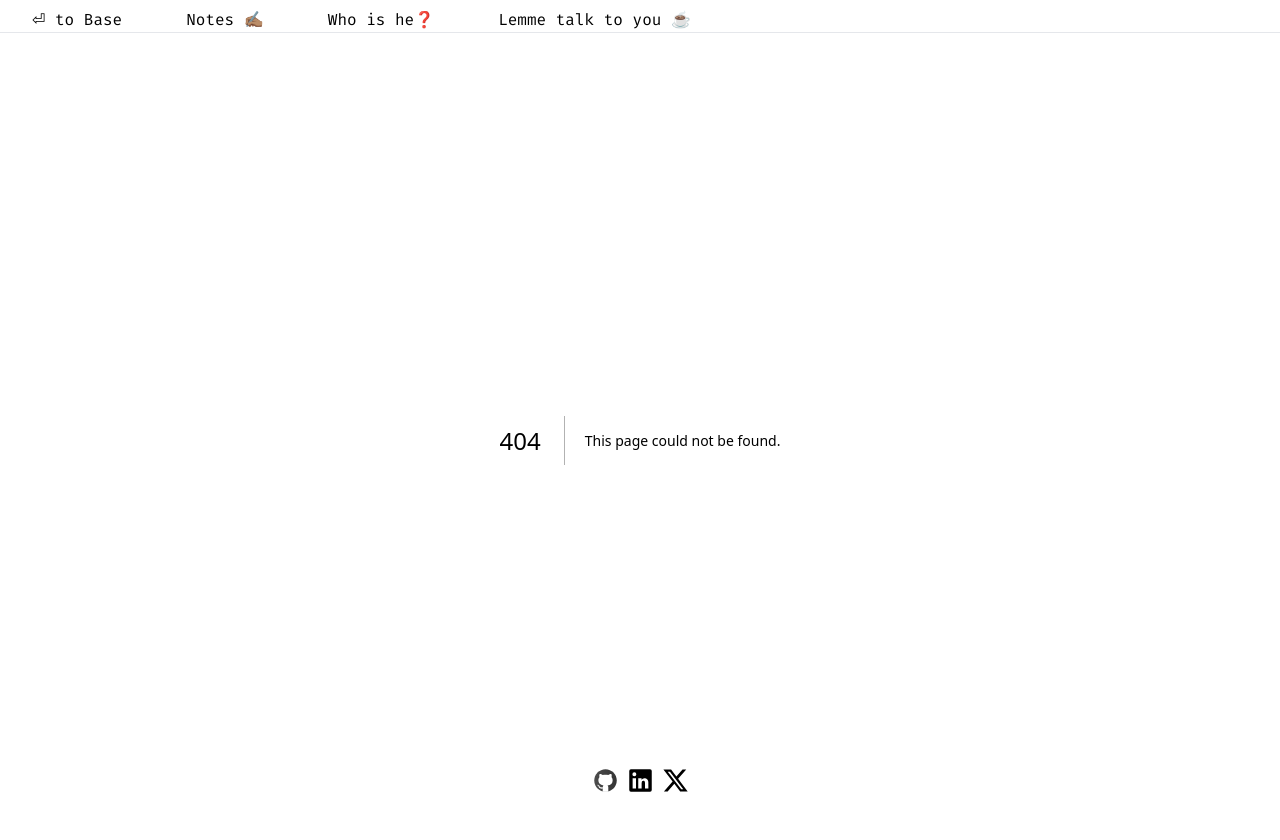
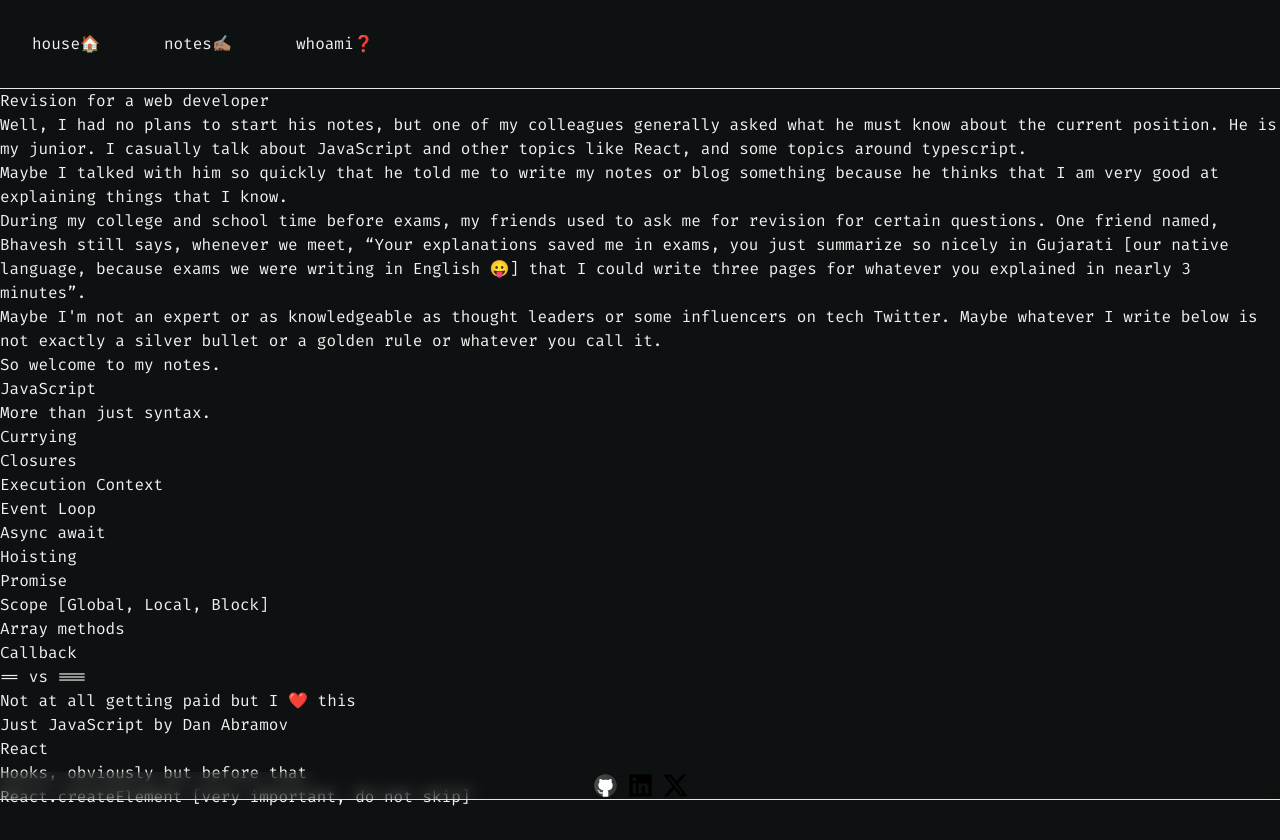
Before and after one commit to TheRakeshPurohit/therakeshpurohit, a Next.js app: page /notes/revision-for-a-web-dev in a window 1280 px wide. Before the commit this address had no page. Built offline with nearby package versions, Linux system fonts and the light colour scheme.

Commit message:
sub route for blogs

```diff
--- a/app/blogs/hello.mdx
+++ /dev/null
@@ -1 +0,0 @@
-# This is MDX converted to HTML. Here, Rakesh will write all his blogs.
--- a/app/blogs/layout.tsx
+++ /dev/null
@@ -1,20 +0,0 @@
-import type { Metadata } from "next";
-import { Fira_Code } from "next/font/google";
-const firaCode = Fira_Code({ subsets: ["latin"] });
-
-export const metadata: Metadata = {
-  title: "The Rakesh Purohit Blogs ",
-  description: "This is where The Rakesh Purohit publishes all his blogs.",
-};
-
-export default function RootLayout({
-  children,
-}: {
-  children: React.ReactNode;
-}) {
-  return (
-    <html lang="en">
-      <body className={firaCode.className}>{children}</body>
-    </html>
-  );
-}
--- a/app/blogs/page.tsx
+++ /dev/null
@@ -1,7 +0,0 @@
-"use client";
-
-import HelloWorld from "./hello.mdx";
-
-export default function Page() {
-  return <HelloWorld />;
-}
--- a/app/components/Footer.tsx
+++ b/app/components/Footer.tsx
@@ -1,10 +1,11 @@
 import Image from "next/image";
 export default function Footer() {
   return (
-    <div className=" flex flex-row justify-center items-center h-10 gap-2 ">
+    <footer className="flex flex-row justify-center item-center supports-backdrop-blur:bg-background/60 sticky bottom-0 z-50 w-full border-b bg-background/95 backdrop-blur gap-2">
       {/* GitHub  */}
+
       <a
-        className="flex place-items-center gap-2 p-8 lg:pointer-events-auto lg:p-0"
+        className="gap-2 p-8 lg:pointer-events-auto lg:p-0"
         href="https://github.com/therakeshpurohit"
         target="_blank"
         rel="noopener noreferrer"
@@ -20,7 +21,7 @@
       </a>
       {/* LinkedIn  */}
       <a
-        className="flex place-items-center gap-2 p-8 lg:pointer-events-auto lg:p-0"
+        className="gap-2 p-8 lg:pointer-events-auto lg:p-0"
         href="https://linkedin.com/in/therakeshpurohit"
         target="_blank"
         rel="noopener noreferrer"
@@ -36,7 +37,7 @@
       </a>
       {/* Twitter  */}
       <a
-        className="flex place-items-center gap-2 p-8 lg:pointer-events-auto lg:p-0"
+        className=" gap-2 p-8 lg:pointer-events-auto lg:p-0"
         href="https://x.com/irakeshpurohit"
         target="_blank"
         rel="noopener noreferrer"
@@ -82,6 +83,6 @@
         priority
         />
       </a> */}
-    </div>
+    </footer>
   );
 }
--- a/app/components/Header.tsx
+++ b/app/components/Header.tsx
@@ -2,21 +2,16 @@
 
 export default function Header() {
   return (
-    <div className="flex flex-row justify-center items-center h-10 gap-2">
-      <header className="supports-backdrop-blur:bg-background/60 sticky top-0 z-50 w-full border-b bg-background/95 backdrop-blur">
+    <header className="flex flex-row supports-backdrop-blur:bg-background/60 sticky top-0 z-50 w-full border-b bg-background/95 backdrop-blur">
       <Link className="gap-2 p-8" href="/">
-          ⏎ to Base
+        house🏠
       </Link>
       <Link className="gap-2 p-8" href="/notes">
-          Notes ✍🏽
+        notes✍🏽
       </Link>
-        <Link className="gap-2 p-8" href="/whoishe">
-          Who is he❓
-        </Link>
-        <Link className="gap-2 p-8" href="/lemmetalktoyou">
-          Lemme talk to you ☕
+      <Link className="gap-2 p-8" href="/whoami">
+        whoami❓
       </Link>
     </header>
-    </div>
   );
 }
--- a/app/globals.css
+++ b/app/globals.css
@@ -3,25 +3,20 @@
 @tailwind utilities;
 
 :root {
-  --foreground-rgb: 0, 0, 0;
-  --background-start-rgb: 214, 219, 220;
-  --background-end-rgb: 255, 255, 255;
+  --foreground-rgb: 241, 241, 241;
+  --background-start-rgb: 14, 17, 17;
+  --background-end-rgb: 14, 17, 17;
 }
 
 @media (prefers-color-scheme: dark) {
   :root {
-    --foreground-rgb: 255, 255, 255;
-    --background-start-rgb: 0, 0, 0;
-    --background-end-rgb: 0, 0, 0;
+    --foreground-rgb: 241, 241, 241;
+    --background-start-rgb: 14, 17, 17;
+    --background-end-rgb: 14, 17, 17;
   }
 }
 
 body {
   color: rgb(var(--foreground-rgb));
-  background: linear-gradient(
-      to bottom,
-      transparent,
-      rgb(var(--background-end-rgb))
-    )
-    rgb(var(--background-start-rgb));
+  background: rgb(var(--background-start-rgb));
 }
--- a/app/layout.tsx
+++ b/app/layout.tsx
@@ -22,7 +22,7 @@
         className={`${firaCode.className} flex flex-col h-screen justify-between`}
       >
         <Header />
-        <main className="mb-auto h-10">{children}</main>
+        <main className="flex flex-grow">{children}</main>
         <Footer />
       </body>
     </html>
--- a/app/blogs/MDXComponent.tsx
+++ b/app/mdx-components.tsx
@@ -7,9 +7,13 @@
 
 // This file is required to use MDX in `app` directory.
 export function useMDXComponents(components: MDXComponents): MDXComponents {
+  console.log("comps", components)
   return {
     // Allows customizing built-in components, e.g. to add styling.
-    // h1: ({ children }) => <h1 style={{ fontSize: "100px" }}>{children}</h1>,
+    h1: ({ children, props }) => <h1 style={{ fontSize: "200px"; color: "red"}}>{children}</h1>,
+    p: ({ children, props }) => (
+      <p style={{ fontSize: "200px", color: "red", backgroundColor: "lightblue" }}>{children}</h1>
+    ),
     ...components,
   };
 }
--- /dev/null
+++ b/app/notes/revision-for-a-web-dev/page.tsx
@@ -0,0 +1,11 @@
+"use client";
+import Revision from "./revision-for-a-web-developer.mdx";
+
+export default function Page() {
+  console.log("Revision", { ...Revision });
+  return (
+    <article className="flex flex-col flex-grow">
+      <Revision />
+    </article>
+  );
+}
--- /dev/null
+++ b/app/notes/revision-for-a-web-dev/revision-for-a-web-developer.mdx
@@ -0,0 +1,37 @@
+# Revision for a web developer
+
+Well, I had no plans to start his notes, but one of my colleagues generally asked what he must know about the current position. He is my junior. I casually talk about JavaScript and other topics like React, and some topics around typescript.
+
+Maybe I talked with him so quickly that he told me to write my notes or blog something because he thinks that I am very good at explaining things that I know.
+
+During my college and school time before exams, my friends used to ask me for revision for certain questions. One friend named, Bhavesh still says, whenever we meet, “Your explanations saved me in exams, you just summarize so nicely in Gujarati [our native language, because exams we were writing in English 😛] that I could write three pages for whatever you explained in nearly 3 minutes”.
+
+Maybe I'm not an expert or as knowledgeable as thought leaders or some influencers on tech Twitter. Maybe whatever I write below is not exactly a silver bullet or a golden rule or whatever you call it.
+
+So welcome to my notes.
+
+### JavaScript
+
+More than just syntax.
+
+- Currying
+- Closures
+- Execution Context
+- Event Loop
+- Async await
+- Hoisting
+- Promise
+- Scope [Global, Local, Block]
+- Array methods
+- Callback
+- == vs ===
+
+### Not at all getting paid but I ❤️ this
+
+[Just JavaScript by Dan Abramov](https://justjavascript.com/)
+
+## React
+
+Hooks, obviously but before that
+
+1. React.createElement [very important, do not skip]
--- a/app/page.tsx
+++ b/app/page.tsx
@@ -1,5 +1,9 @@
 "use client";
 
 export default function Home() {
-  return <div></div>;
+  return (
+    <div>
+      Welcome to my place. You already have a seat. What would you like to have?
+    </div>
+  );
 }
--- a/next.config.js
+++ b/next.config.js
@@ -1,5 +1,6 @@
 /** @type {import('next').NextConfig} */
 const nextConfig = {
+  pageExtensions: ["js", "jsx", "ts", "tsx", "mdx"],
   experimental: {
     mdxRs: true,
   },
```
Also changed, not shown: 1 other file (tests, documents, lock files or other folders). Lines whose indentation alone changed are shown as unchanged.
